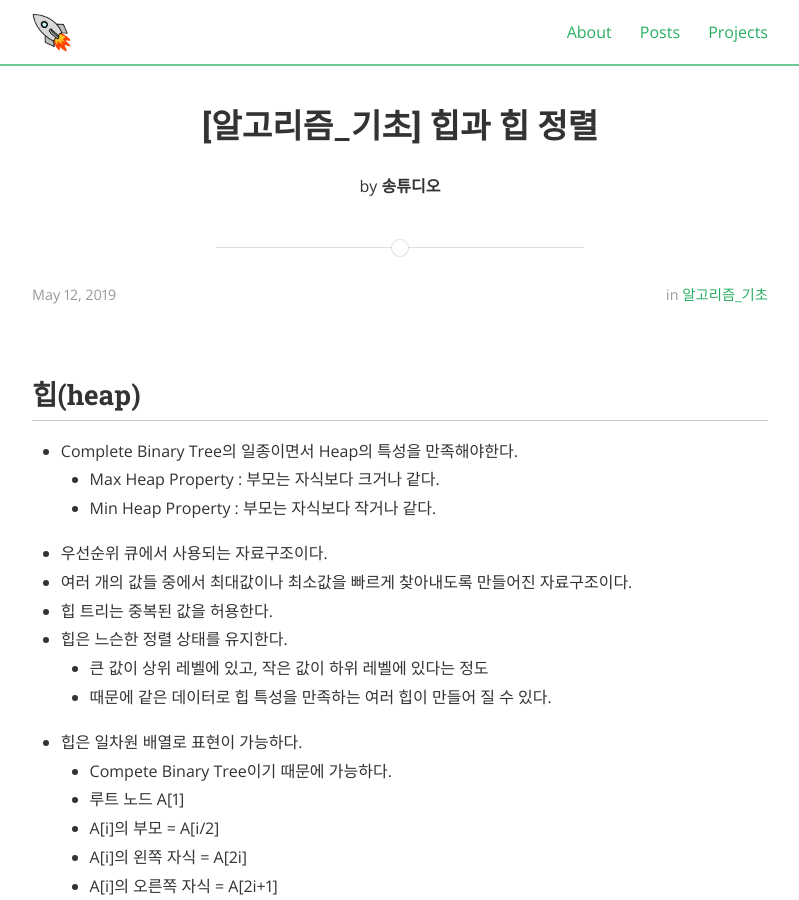
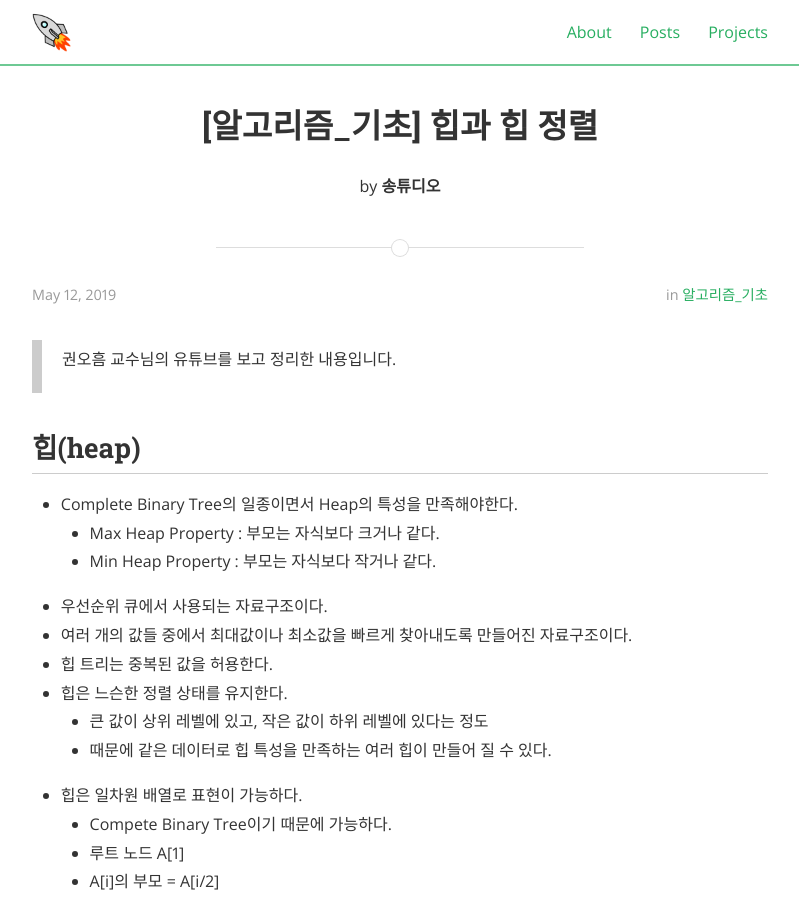
Before and after one commit to iamsjy17/iamsjy17.github.io, a Jekyll site: the page built from _posts/2019-05-12-binaryheap.markdown, in a window 1280 px wide and 900 px high. Shown: the whole window, without its empty margins (240-1039 px from the left). Built offline with Jekyll 4.4.1, drawn with Linux system fonts in a browser that asks for light colours; nearby versions of some CDN libraries; some web fonts are replaced; comment, search, counter and statistics services are not loaded.

Commit message:
[수정] 이진힙 참조 추가

```diff
--- a/_posts/2019-05-12-binaryheap.markdown
+++ b/_posts/2019-05-12-binaryheap.markdown
@@ -6,6 +6,8 @@ author: 송튜디오
 categories: 알고리즘_기초
 tags: 힙 이진힙 heap binaryheap 힙정렬
 ---
+
+> 권오흠 교수님의 유튜브를 보고 정리한 내용입니다.
 
 ## 힙(heap)
 
```
